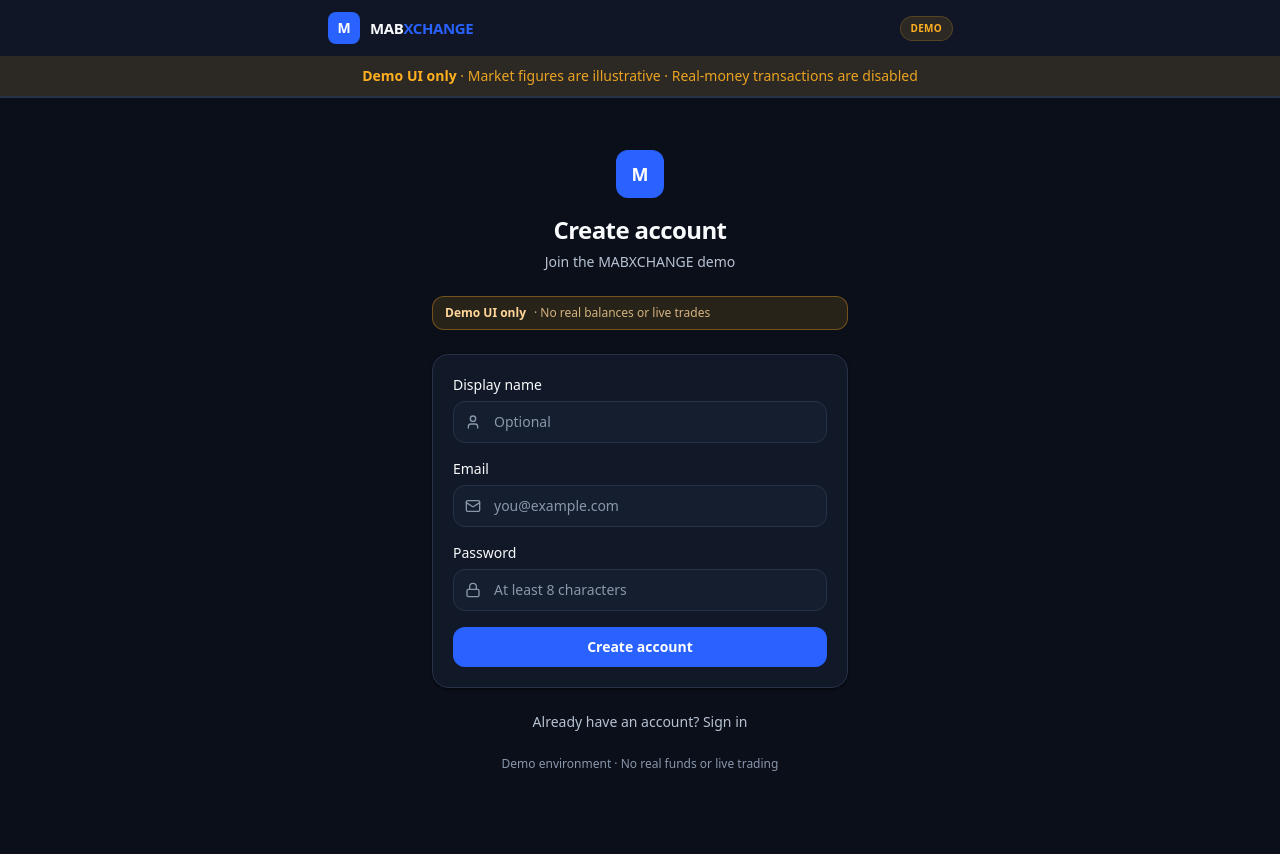
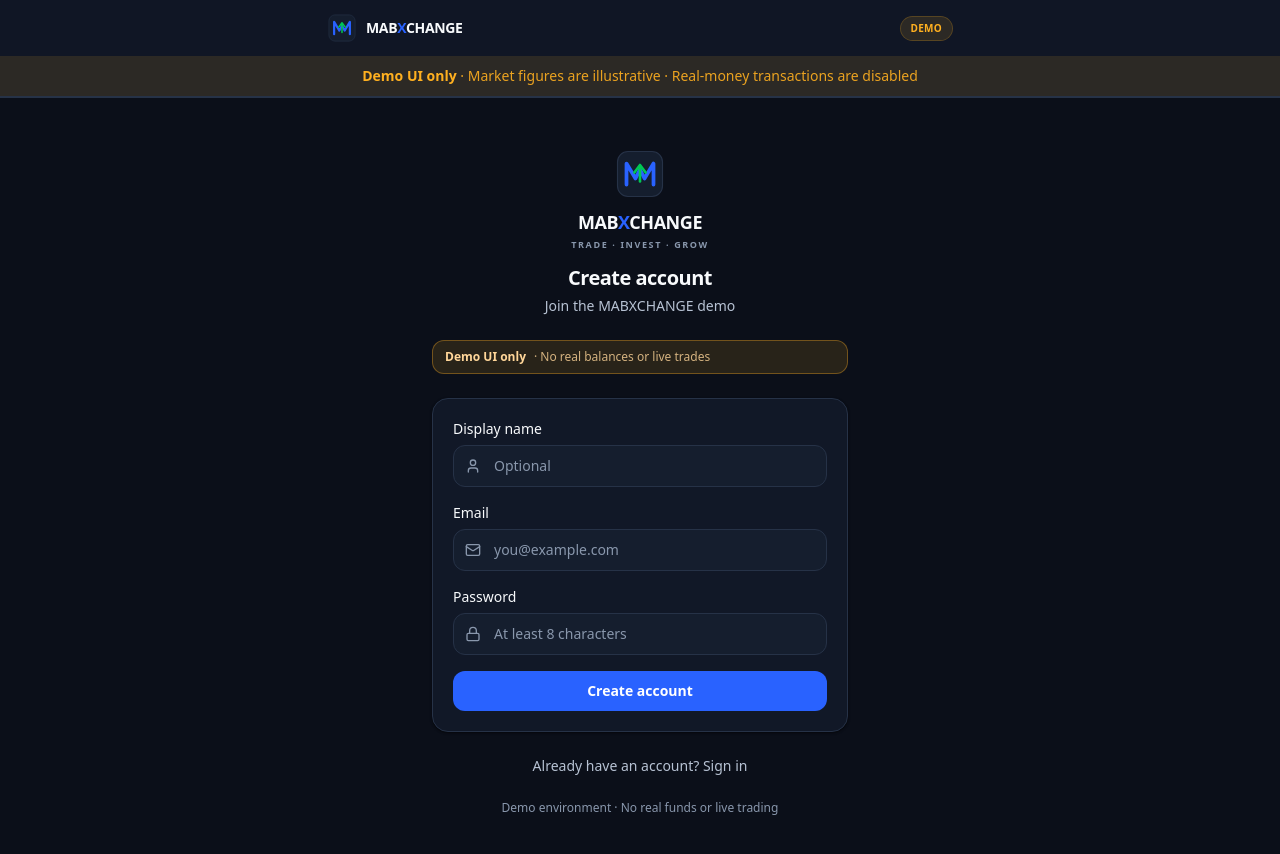
Before and after one commit to olasubomi-png/MABXCHANGE, a Next.js app: page /auth/sign-up in a window 1280 px wide. Shown: the top 854 px of the page. Built offline with nearby package versions, Linux system fonts and the light colour scheme.

Commit message:
Apply MABXCHANGE brand identity across website

```diff
--- a/src/app/auth/sign-up/page.tsx
+++ b/src/app/auth/sign-up/page.tsx
@@ -6,6 +6,8 @@ import { Suspense, useState } from "react";
 import { Loader2, Lock, Mail, User } from "lucide-react";
 import { authClient } from "@/lib/auth/client";
 import { DemoBanner } from "@/components/demo-banner";
+import { BrandMark } from "@/components/brand-mark";
+import { BrandLoader } from "@/components/brand-loader";
 
 function SignUpForm() {
   const router = useRouter();
@@ -53,16 +55,16 @@ function SignUpForm() {
 
   return (
     <div className="mx-auto w-full max-w-md space-y-6 px-4 py-8">
-      <div className="text-center">
-        <div className="mx-auto mb-4 flex h-12 w-12 items-center justify-center rounded-xl bg-[var(--mx-primary)] text-lg font-black text-white">
-          M
+      <div className="flex flex-col items-center gap-3 text-center">
+        <BrandMark size="lg" showWordmark showTagline stacked href={null} />
+        <div>
+          <h1 className="text-xl font-bold tracking-tight text-[var(--mx-text)]">
+            Create account
+          </h1>
+          <p className="mt-1 text-sm text-[var(--mx-text-muted)]">
+            Join the MABXCHANGE demo
+          </p>
         </div>
-        <h1 className="text-2xl font-bold tracking-tight text-[var(--mx-text)]">
-          Create account
-        </h1>
-        <p className="mt-1.5 text-sm text-[var(--mx-text-muted)]">
-          Join the MABXCHANGE demo
-        </p>
       </div>
 
       <DemoBanner compact />
@@ -175,11 +177,7 @@ function SignUpForm() {
 
 export default function SignUpPage() {
   return (
-    <Suspense fallback={
-      <div className="flex min-h-[40vh] items-center justify-center text-sm text-[var(--mx-text-muted)]">
-        Loading…
-      </div>
-    }>
+    <Suspense fallback={<BrandLoader fullScreen label="Loading MABXCHANGE…" />}>
       <SignUpForm />
     </Suspense>
   );
--- a/src/app/globals.css
+++ b/src/app/globals.css
@@ -204,3 +204,52 @@ a {
 .mx-scroll-hide::-webkit-scrollbar {
   display: none;
 }
+
+/* ── Brand loader ─────────────────────────────────────────── */
+.mx-brand-loader-glow {
+  animation: mx-glow-pulse 2.2s ease-in-out infinite;
+}
+
+.mx-brand-loader-bar {
+  width: 72px;
+  height: 3px;
+  border-radius: 999px;
+  background: linear-gradient(
+    90deg,
+    transparent 0%,
+    var(--mx-primary) 40%,
+    var(--mx-success) 60%,
+    transparent 100%
+  );
+  background-size: 200% 100%;
+  animation: mx-bar-slide 1.4s linear infinite;
+}
+
+@keyframes mx-glow-pulse {
+  0%,
+  100% {
+    filter: drop-shadow(0 0 6px rgba(41, 98, 255, 0.35));
+    transform: scale(1);
+  }
+  50% {
+    filter: drop-shadow(0 0 16px rgba(41, 98, 255, 0.7))
+      drop-shadow(0 0 8px rgba(0, 200, 83, 0.35));
+    transform: scale(1.03);
+  }
+}
+
+@keyframes mx-bar-slide {
+  0% {
+    background-position: 100% 0;
+  }
+  100% {
+    background-position: -100% 0;
+  }
+}
+
+@media (prefers-reduced-motion: reduce) {
+  .mx-brand-loader-glow,
+  .mx-brand-loader-bar {
+    animation: none;
+  }
+}
--- a/src/app/layout.tsx
+++ b/src/app/layout.tsx
@@ -8,7 +8,9 @@ export const metadata: Metadata = {
     "Premium crypto exchange dashboard demo. No real balances, deposits, or trades are enabled.",
   applicationName: "MABXCHANGE",
   icons: {
-    icon: "/favicon.ico",
+    icon: [{ url: "/favicon.svg", type: "image/svg+xml" }],
+    shortcut: "/favicon.svg",
+    apple: "/favicon.svg",
   },
 };
 
--- a/src/components/app-shell.tsx
+++ b/src/components/app-shell.tsx
@@ -3,6 +3,7 @@
 import Link from "next/link";
 import { usePathname } from "next/navigation";
 import { Gift, Home, List, User } from "lucide-react";
+import { BrandMark } from "./brand-mark";
 import { DemoBanner } from "./demo-banner";
 
 const navItems = [
@@ -20,14 +21,7 @@ export function AppShell({ children }: { children: React.ReactNode }) {
     <div className="flex min-h-screen flex-col bg-[var(--mx-bg)]">
       <header className="sticky top-0 z-40 border-b border-[var(--mx-border)] bg-[var(--mx-surface)]/90 backdrop-blur-md">
         <div className="mx-auto flex h-14 max-w-lg items-center justify-between px-4 sm:max-w-2xl sm:px-6">
-          <Link href="/" className="flex items-center gap-2.5" aria-label="MABXCHANGE home">
-            <span className="flex h-8 w-8 items-center justify-center rounded-lg bg-[var(--mx-primary)] text-sm font-black text-white">
-              M
-            </span>
-            <span className="text-[15px] font-bold tracking-tight text-[var(--mx-text)]">
-              MAB<span className="text-[var(--mx-primary)]">XCHANGE</span>
-            </span>
-          </Link>
+          <BrandMark size="sm" showWordmark href="/" />
           <span className="rounded-full bg-[var(--mx-warning-soft)] px-2.5 py-1 text-[10px] font-semibold uppercase tracking-wide text-[var(--mx-warning)] ring-1 ring-[var(--mx-warning)]/30">
             Demo
           </span>
--- /dev/null
+++ b/src/components/brand-loader.tsx
@@ -0,0 +1,48 @@
+import { MabLogoIcon } from "./brand-mark";
+
+type BrandLoaderProps = {
+  /** Optional status text under the mark */
+  label?: string;
+  /** Full-screen centered overlay vs inline block */
+  fullScreen?: boolean;
+  className?: string;
+};
+
+/**
+ * Lightweight branded loading indicator.
+ * Respects prefers-reduced-motion via CSS.
+ */
+export function BrandLoader({
+  label = "Loading MABXCHANGE…",
+  fullScreen = false,
+  className = "",
+}: BrandLoaderProps) {
+  const body = (
+    <div
+      className={`mx-brand-loader flex flex-col items-center gap-4 ${className}`}
+      role="status"
+      aria-live="polite"
+      aria-label={label}
+    >
+      <div className="mx-brand-loader-glow relative">
+        <MabLogoIcon size={56} glowing />
+      </div>
+      <div className="mx-brand-loader-bar" aria-hidden="true" />
+      {label && (
+        <p className="text-xs font-medium tracking-wide text-[var(--mx-text-muted)]">
+          {label}
+        </p>
+      )}
+    </div>
+  );
+
+  if (fullScreen) {
+    return (
+      <div className="flex min-h-[50vh] w-full items-center justify-center bg-[var(--mx-bg)]">
+        {body}
+      </div>
+    );
+  }
+
+  return body;
+}
--- /dev/null
+++ b/src/components/brand-mark.tsx
@@ -0,0 +1,151 @@
+import Link from "next/link";
+
+type BrandMarkProps = {
+  /** Visual size of the icon */
+  size?: "sm" | "md" | "lg" | "xl";
+  /** Show wordmark next to the icon */
+  showWordmark?: boolean;
+  /** Show TRADE • INVEST • GROW under the wordmark */
+  showTagline?: boolean;
+  /** Wrap in a home link */
+  href?: string | null;
+  /** Extra class on the outer wrapper */
+  className?: string;
+  /** Center-aligned stacked layout (auth screens) */
+  stacked?: boolean;
+};
+
+const sizeMap = {
+  sm: 28,
+  md: 36,
+  lg: 48,
+  xl: 64,
+} as const;
+
+/**
+ * Custom MABXCHANGE mark: angular electric-blue M with an integrated
+ * green upward-growth arrow. SVG for crisp rendering at every size.
+ */
+export function MabLogoIcon({
+  size = 36,
+  className = "",
+  glowing = false,
+}: {
+  size?: number;
+  className?: string;
+  glowing?: boolean;
+}) {
+  return (
+    <svg
+      width={size}
+      height={size}
+      viewBox="0 0 64 64"
+      fill="none"
+      xmlns="http://www.w3.org/2000/svg"
+      className={className}
+      aria-hidden="true"
+      style={
+        glowing
+          ? { filter: "drop-shadow(0 0 10px rgba(41, 98, 255, 0.55))" }
+          : undefined
+      }
+    >
+      {/* Soft plate behind the mark */}
+      <rect
+        x="2"
+        y="2"
+        width="60"
+        height="60"
+        rx="14"
+        fill="#151E2E"
+        stroke="#263247"
+        strokeWidth="1.5"
+      />
+      {/* Angular M — electric blue */}
+      <path
+        d="M14 46 V18 L26 38 L32 26 L38 38 L50 18 V46"
+        stroke="#2962FF"
+        strokeWidth="5"
+        strokeLinecap="round"
+        strokeLinejoin="round"
+        fill="none"
+      />
+      {/* Green growth arrow rising through the center valley */}
+      <path
+        d="M32 42 V22"
+        stroke="#00C853"
+        strokeWidth="3.5"
+        strokeLinecap="round"
+      />
+      <path
+        d="M24.5 30 L32 20 L39.5 30"
+        stroke="#00C853"
+        strokeWidth="3.5"
+        strokeLinecap="round"
+        strokeLinejoin="round"
+        fill="none"
+      />
+    </svg>
+  );
+}
+
+export function BrandMark({
+  size = "md",
+  showWordmark = true,
+  showTagline = false,
+  href = "/",
+  className = "",
+  stacked = false,
+}: BrandMarkProps) {
+  const px = sizeMap[size];
+
+  const content = (
+    <span
+      className={
+        stacked
+          ? `inline-flex flex-col items-center gap-2.5 ${className}`
+          : `inline-flex items-center gap-2.5 ${className}`
+      }
+    >
+      <MabLogoIcon size={px} />
+      {showWordmark && (
+        <span
+          className={
+            stacked ? "flex flex-col items-center gap-0.5" : "flex flex-col"
+          }
+        >
+          <span
+            className={`font-bold tracking-tight text-[var(--mx-text)] ${
+              size === "sm"
+                ? "text-sm"
+                : size === "md"
+                  ? "text-[15px]"
+                  : size === "lg"
+                    ? "text-lg"
+                    : "text-xl"
+            }`}
+          >
+            MAB
+            <span className="text-[var(--mx-primary)]">X</span>
+            CHANGE
+          </span>
+          {showTagline && (
+            <span className="text-[9px] font-semibold uppercase tracking-[0.18em] text-[var(--mx-text-soft)]">
+              Trade · Invest · Grow
+            </span>
+          )}
+        </span>
+      )}
+    </span>
+  );
+
+  if (href) {
+    return (
+      <Link href={href} className="inline-flex" aria-label="MABXCHANGE home">
+        {content}
+      </Link>
+    );
+  }
+
+  return content;
+}
```
Also changed, not shown: src/app/auth/sign-in/page.tsx (+12 -16 lines), public/favicon.svg (added).
